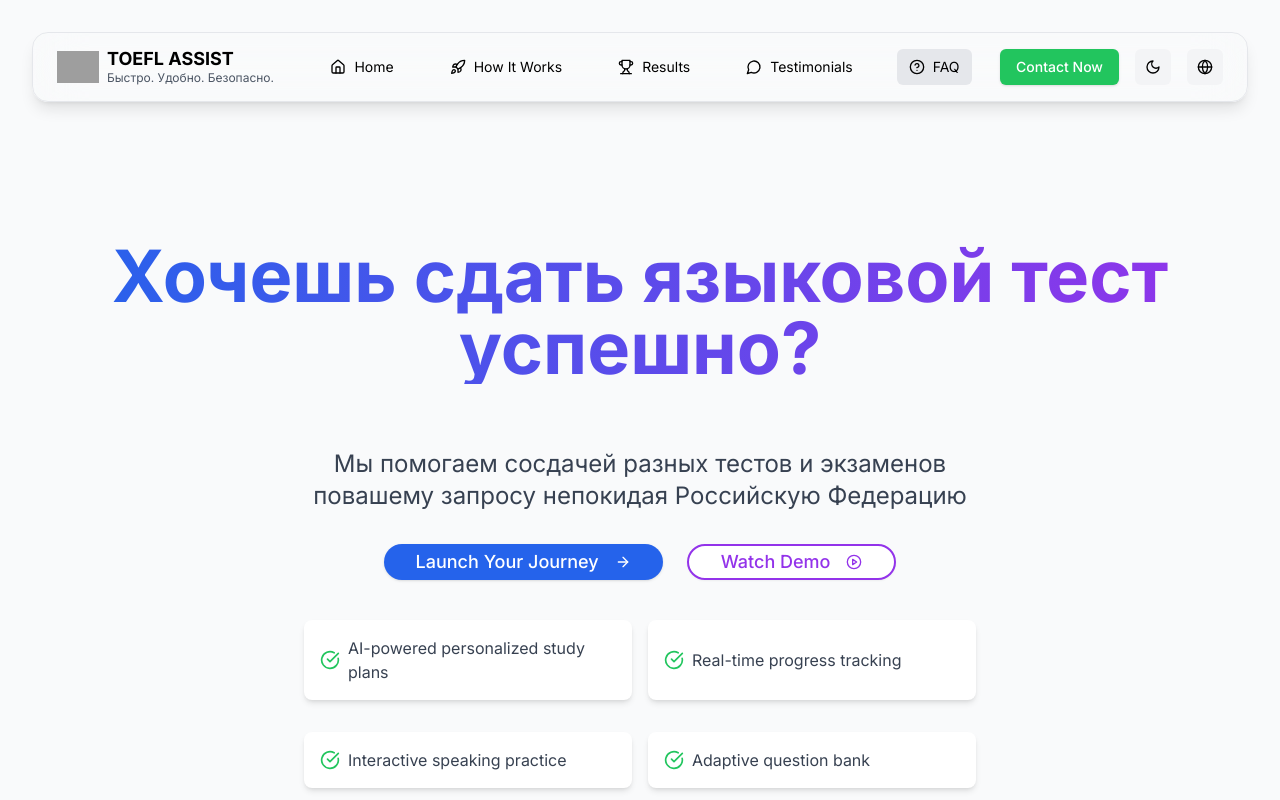
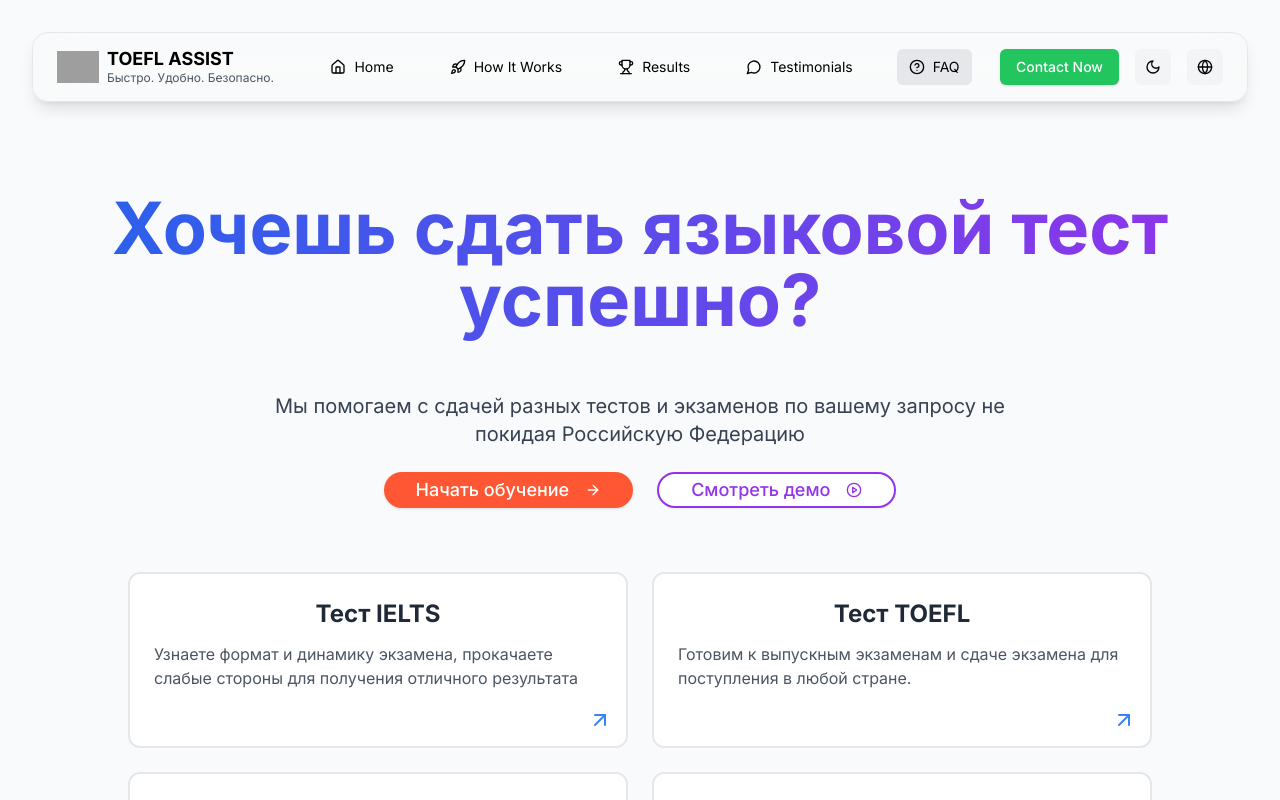
Before and after one commit to muhammadov-q/toeflassist, a Next.js app: page / in a window 1280 px wide. Shown: the top 800 px of the page. Built offline with nearby package versions, Linux system fonts and the light colour scheme; grey boxes are pictures that could not be loaded.

Commit message:
Fix Hero Section

```diff
--- a/components/hero.tsx
+++ b/components/hero.tsx
@@ -3,14 +3,26 @@
 import { useState, useEffect } from 'react'
 import { motion, useAnimation } from 'framer-motion'
 import { Button } from "@/components/ui/button"
-import { ArrowRight, PlayCircle, CheckCircle, X } from 'lucide-react'
+import { ArrowRight, PlayCircle, ArrowUpRight, X } from 'lucide-react'
 import { useInView } from 'react-intersection-observer'
 
 const features = [
-  "AI-powered personalized study plans",
-  "Real-time progress tracking",
-  "Interactive speaking practice",
-  "Adaptive question bank"
+  {
+    title: "Тест IELTS",
+    description: "Узнаете формат и динамику экзамена, прокачаете слабые стороны для получения отличного результата"
+  },
+  {
+    title: "Тест TOEFL",
+    description: "Готовим к выпускным экзаменам и сдаче экзамена для поступления в любой стране."
+  },
+  {
+    title: "Тест GRE",
+    description: "Подготовка к GRE для поступления в аспирантуру в США и другие страны."
+  },
+  {
+    title: "Тест GMAT",
+    description: "Подготовка к GMAT для поступления в бизнес-школы в США и другие страны."
+  }
 ]
 
 export default function Hero() {
@@ -44,62 +56,21 @@ export default function Hero() {
     }
   }
 
-  return (
-    <section id="hero" className="relative text-center mb-20 pt-4 overflow-hidden">
-      <style jsx>{`
-        .h1-background {
-          position: relative;
-          display: inline-block;
-          padding: 2rem 1rem;
-          margin: 2rem 0;
+  const scrollToContacts = () => {
+    const contactsSection = document.getElementById('contact')
+    if (contactsSection) {
+      contactsSection.scrollIntoView({ behavior: 'smooth' })
+    }
   }
 
-        .dark .h1-background::before {
-          background-image:
-            linear-gradient(to right, rgba(255,255,255,0.1) 1px, transparent 1px),
-            linear-gradient(to bottom, rgba(255,255,255,0.1) 1px, transparent 1px);
-        }
-
-
-        .video-modal {
-          position: fixed;
-          top: 0;
-          left: 0;
-          right: 0;
-          bottom: 0;
-          background-color: rgba(0, 0, 0, 0.8);
-          display: flex;
-          justify-content: center;
-          align-items: center;
-          z-index: 1000;
-        }
-
-        .video-container {
-          position: relative;
-          width: 80%;
-          max-width: 800px;
-          aspect-ratio: 16 / 9;
-        }
-
-        .close-button {
-          position: absolute;
-          top: -40px;
-          right: 0;
-          background: none;
-          border: none;
-          color: white;
-          font-size: 24px;
-          cursor: pointer;
-        }
-      `}</style>
-
-      <div className="h1-background">
-        <div className="h1-glow"></div>
+  return (
+      <section id="hero" className="relative text-center mb-20 pt-0 lg:pt-4 overflow-hidden">
+        <div className="h1-background mb-4 py-2">
           <motion.h1
-          className="text-3xl sm:text-4xl md:text-5xl lg:text-6xl xl:text-7xl font-bold bg-gradient-to-r from-blue-600 to-purple-600 dark:from-blue-400 dark:to-purple-400 bg-clip-text text-transparent leading-tight"
-          initial={{ opacity: 0, y: 20 }}
-          animate={{ opacity: 1, y: 0 }}
-          transition={{ duration: 0.8 }}
+              className="text-4xl sm:text-5xl md:text-6xl lg:text-6xl xl:text-7xl font-bold bg-gradient-to-r from-blue-600 to-purple-600 dark:from-blue-400 dark:to-purple-400 bg-clip-text text-transparent leading-tight px-4 py-2 mb-2"
+              initial={{opacity: 0, y: 20}}
+              animate={{opacity: 1, y: 0}}
+              transition={{duration: 0.8}}
           >
             Хочешь сдать языковой тест успешно?
           </motion.h1>
@@ -110,57 +81,74 @@ export default function Hero() {
             variants={containerVariants}
             initial="hidden"
             animate={controls}
-        className="max-w-3xl mx-auto px-4 sm:px-6 lg:px-8"
+            className="max-w-7xl mx-auto px-4 sm:px-6 lg:px-8"
         >
           <motion.p
               variants={itemVariants}
-          className="text-base sm:text-lg md:text-xl lg:text-2xl mb-6 sm:mb-8 text-gray-700 dark:text-gray-300 leading-relaxed"
+              className="text-sm pt-4 sm:text-base md:text-lg lg:text-xl mb-4 sm:mb-6 text-gray-700 dark:text-gray-300 leading-relaxed max-w-3xl mx-auto"
           >
-          Мы помогаем сосдачей разных тестов и экзаменов повашему запросу непокидая Российскую Федерацию
+            Мы помогаем с сдачей разных тестов и экзаменов по вашему запросу не покидая Российскую Федерацию
           </motion.p>
+
           <motion.div
               variants={itemVariants}
-          className="flex flex-col sm:flex-row justify-center items-center space-y-4 sm:space-y-0 sm:space-x-6 mb-8 sm:mb-10"
+              className="flex flex-col sm:flex-row justify-center items-center space-y-4 sm:space-y-0 sm:space-x-6 mb-12 sm:mb-16 max-w-3xl mx-auto"
           >
             <Button
-            className="bg-blue-600 text-white hover:bg-blue-700 dark:bg-blue-500 dark:hover:bg-blue-600 text-sm sm:text-base md:text-lg px-4 sm:px-6 md:px-8 py-2 sm:py-3 md:py-4 rounded-full transform transition-all duration-200 hover:scale-105 hover:shadow-lg hover:shadow-blue-500/50 w-full sm:w-auto"
+            className="bg-[#FF5733] text-white hover:bg-[#E64D2E] dark:bg-[#FF5733] dark:hover:bg-[#E64D2E] text-sm sm:text-base md:text-lg px-4 sm:px-6 md:px-8 py-2 sm:py-3 md:py-4 rounded-full transform transition-all duration-200 hover:scale-105 hover:shadow-lg hover:shadow-[#FF5733]/50 w-full sm:w-auto"
+            onClick={scrollToContacts}
           >
-            Launch Your Journey <ArrowRight className="ml-2 h-4 w-4 sm:h-5 sm:w-5" />
+            Начать обучение <ArrowRight className="ml-2 h-4 w-4 sm:h-5 sm:w-5" />
           </Button>
             <Button
                 variant="outline"
                 className="border-2 border-purple-600 text-purple-600 hover:bg-purple-600 hover:text-white dark:border-purple-400 dark:text-purple-400 dark:hover:bg-purple-400 dark:hover:text-white text-sm sm:text-base md:text-lg px-4 sm:px-6 md:px-8 py-2 sm:py-3 md:py-4 rounded-full transform transition-all duration-200 hover:scale-105 hover:shadow-lg hover:shadow-purple-400/50 w-full sm:w-auto"
                 onClick={() => setShowVideo(true)}
             >
-            Watch Demo <PlayCircle className="ml-2 h-4 w-4 sm:h-5 sm:w-5" />
+              Смотреть демо <PlayCircle className="ml-2 h-4 w-4 sm:h-5 sm:w-5"/>
             </Button>
           </motion.div>
+
           <motion.div
               variants={containerVariants}
-          className="grid grid-cols-1 sm:grid-cols-2 gap-4 max-w-2xl mx-auto"
+              className="grid grid-cols-1 sm:grid-cols-2 gap-6 max-w-5xl mx-auto"
           >
             {features.map((feature, index) => (
                 <motion.div
                     key={index}
                     variants={itemVariants}
-              className="flex items-center mb-4 space-x-2 text-left bg-white dark:bg-gray-800 p-3 sm:p-4 rounded-lg shadow-md hover:shadow-lg transition-shadow duration-300"
+                    className="relative overflow-hidden group cursor-pointer"
+                    onClick={scrollToContacts}
                 >
-              <CheckCircle className="h-4 w-4 sm:h-5 sm:w-5 text-green-500 flex-shrink-0" />
-              <span className="text-sm sm:text-base text-gray-700 dark:text-gray-300">{feature}</span>
+                  <div
+                      className="border-2 border-gray-200 dark:border-gray-700 rounded-xl p-6 bg-white dark:bg-gray-800 transition-all duration-300 hover:shadow-lg hover:border-blue-500 dark:hover:border-blue-400 h-full">
+                    <h3 className="text-xl sm:text-2xl font-bold text-gray-800 dark:text-white mb-3">
+                      {feature.title}
+                    </h3>
+                    <p className="text-gray-600 dark:text-gray-300 text-left mb-8">
+                      {feature.description}
+                    </p>
+                    <div
+                        className="absolute bottom-4 right-4 transition-transform duration-300 group-hover:translate-x-1 group-hover:-translate-y-1">
+                      <ArrowUpRight className="h-6 w-6 text-blue-500 dark:text-blue-400"/>
+                    </div>
+                  </div>
                 </motion.div>
             ))}
           </motion.div>
         </motion.div>
 
         {showVideo && (
-        <div className="video-modal">
-          <div className="video-container">
-            <button className="close-button" onClick={() => setShowVideo(false)}>
-              <X />
+            <div className="fixed inset-0 bg-black/80 flex items-center justify-center z-50">
+              <div className="relative w-full max-w-4xl mx-4 aspect-video">
+                <button
+                    className="absolute -top-10 right-0 text-white hover:text-gray-300"
+                    onClick={() => setShowVideo(false)}
+                >
+                  <X className="h-8 w-8"/>
                 </button>
                 <iframe
-              width="100%"
-              height="100%"
+                    className="w-full h-full"
                     src="https://www.youtube.com/embed/dQw4w9WgXcQ"
                     title="Product Demo"
                     frameBorder="0"
```
Lines whose indentation alone changed are shown as unchanged.
